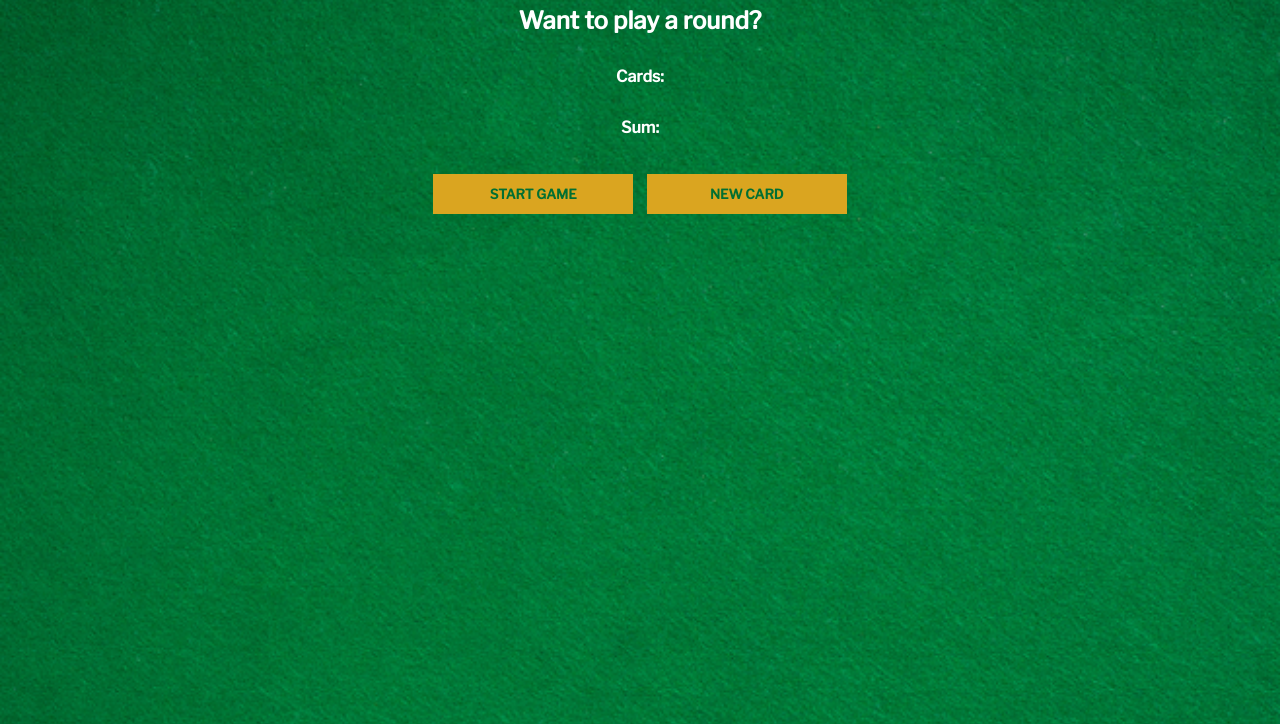
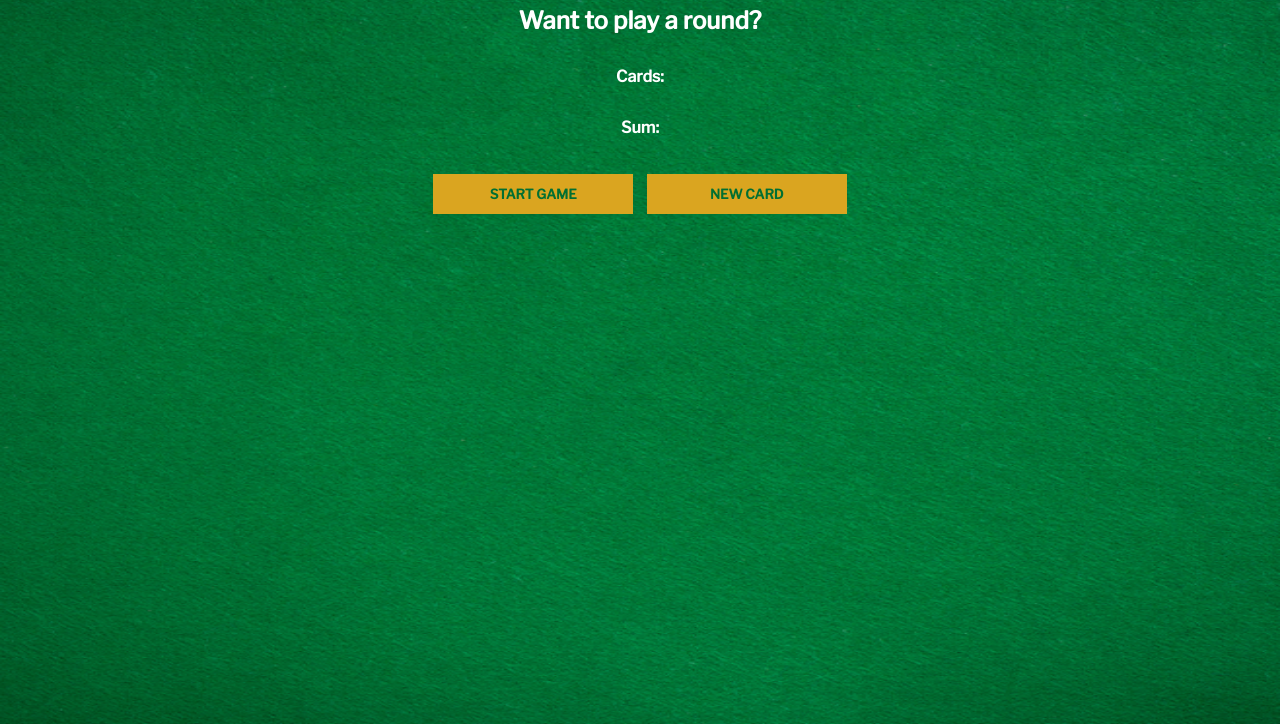
Before and after one commit to olakad13/blackJackGame, a plain HTML site: page index.html in a window 1280 px wide. Shown: the part 76-800 px from the top of the page. Drawn offline with nearby package versions, Linux system fonts and the light colour scheme.

Commit message:
Resolved background issue

```diff
--- a/css/styles.css
+++ b/css/styles.css
@@ -3,7 +3,7 @@
 body {
     text-align: center;
     background: url(../images/table.png);
-    background-size: cover;
+    background-size: 100vw 100vh;
     background-repeat: no-repeat;
     color: white;
     font-weight: bold;
```
